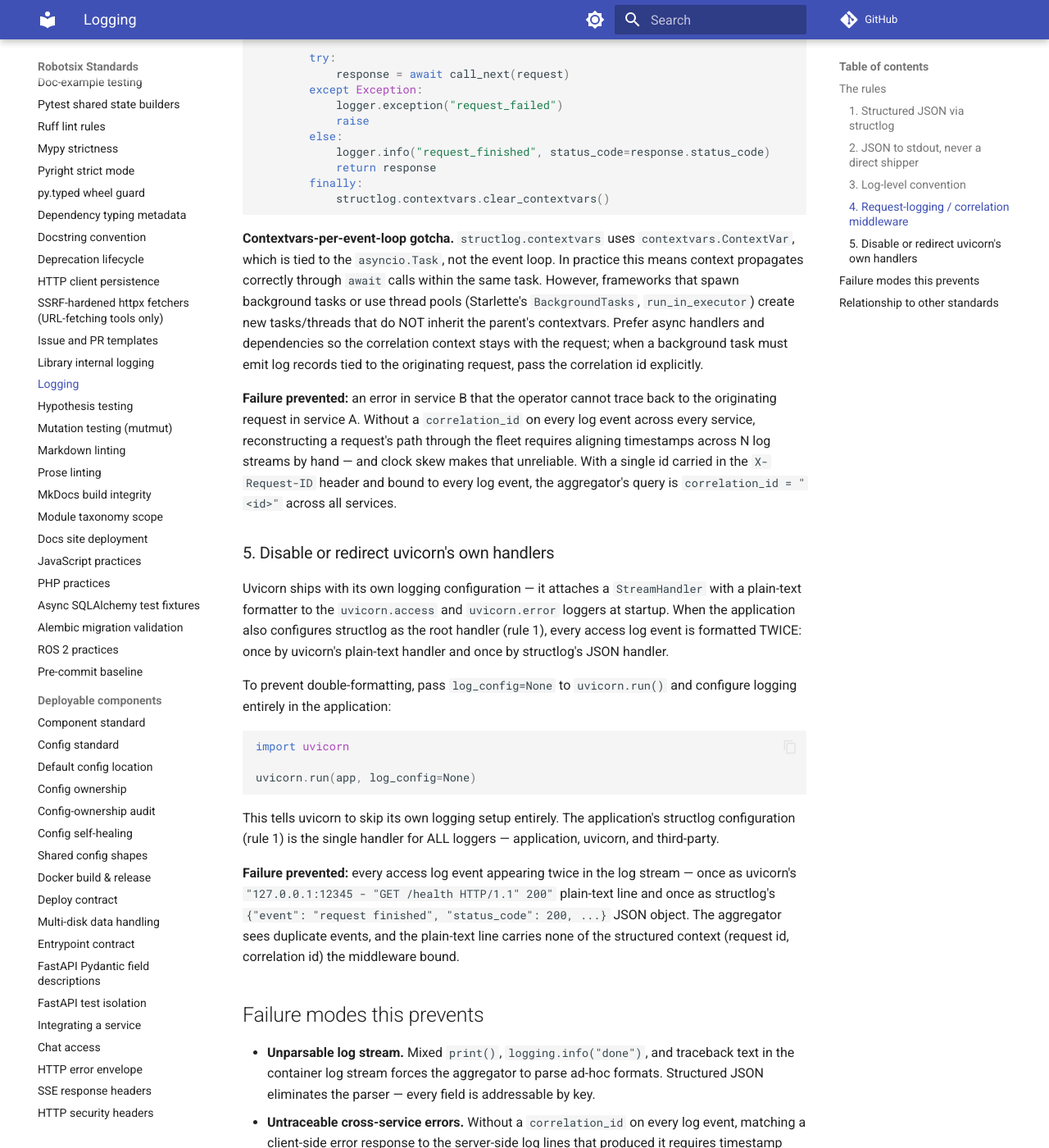
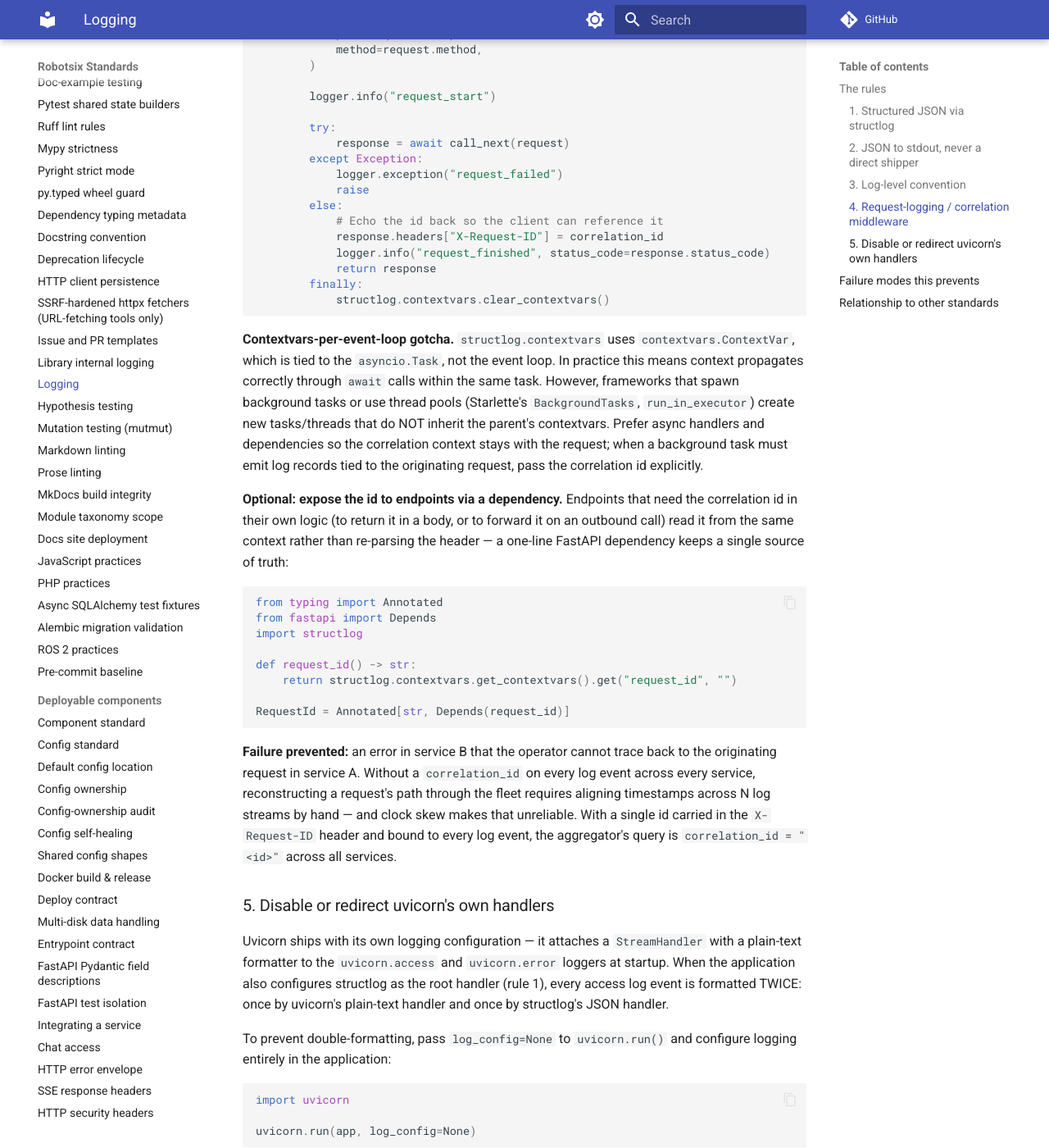
Before and after one commit to damien-robotsix/robotsix-standards, an MkDocs documentation site: the page built from docs/logging.md, in a window 1280 px wide and 1400 px high, scrolled down 3540 px. Shown: the whole window at 82% size. Built offline with MkDocs 1.6.1 and Material for MkDocs 9.7.7, drawn with Linux system fonts in a browser that asks for light colours; comment, search, counter and statistics services are not loaded; some of the changed text lies outside the part shown.

Commit message:
docs: Standardize: Request ID tracking middleware for distributed observability (20260906T141901Z-standardize-request-id-tracking-middlewa-ccc3) (#352)
Co-authored-by: robotsix-mill <mill@robotsix.local>

````diff
--- a/docs/logging.md
+++ b/docs/logging.md
@@ -142,7 +142,10 @@ Every deployable HTTP service installs an ASGI middleware that:
 2. **Binds `request_id`, `correlation_id`, `path`, and `method`** to
    `structlog.contextvars.bind_contextvars()` at the start of every
    request.
-3. **Clears the contextvars** at the end of every request so no state
+3. **Echoes the correlation id back to the client** in the `X-Request-ID`
+   response header, so a caller can quote the id when reporting a problem
+   and a cross-service caller can propagate the same id on its next hop.
+4. **Clears the contextvars** at the end of every request so no state
    leaks between requests.
 
 ```python
@@ -181,6 +184,8 @@ class LoggingMiddleware(BaseHTTPMiddleware):
             logger.exception("request_failed")
             raise
         else:
+            # Echo the id back so the client can reference it
+            response.headers["X-Request-ID"] = correlation_id
             logger.info("request_finished", status_code=response.status_code)
             return response
         finally:
@@ -197,6 +202,23 @@ parent's contextvars. Prefer async handlers and dependencies so the
 correlation context stays with the request; when a background task must
 emit log records tied to the originating request, pass the correlation
 id explicitly.
+
+**Optional: expose the id to endpoints via a dependency.** Endpoints that
+need the correlation id in their own logic (to return it in a body, or to
+forward it on an outbound call) read it from the same context rather than
+re-parsing the header — a one-line FastAPI dependency keeps a single source
+of truth:
+
+```python
+from typing import Annotated
+from fastapi import Depends
+import structlog
+
+def request_id() -> str:
+    return structlog.contextvars.get_contextvars().get("request_id", "")
+
+RequestId = Annotated[str, Depends(request_id)]
+```
 
 **Failure prevented:** an error in service B that the operator cannot
 trace back to the originating request in service A. Without a
````
